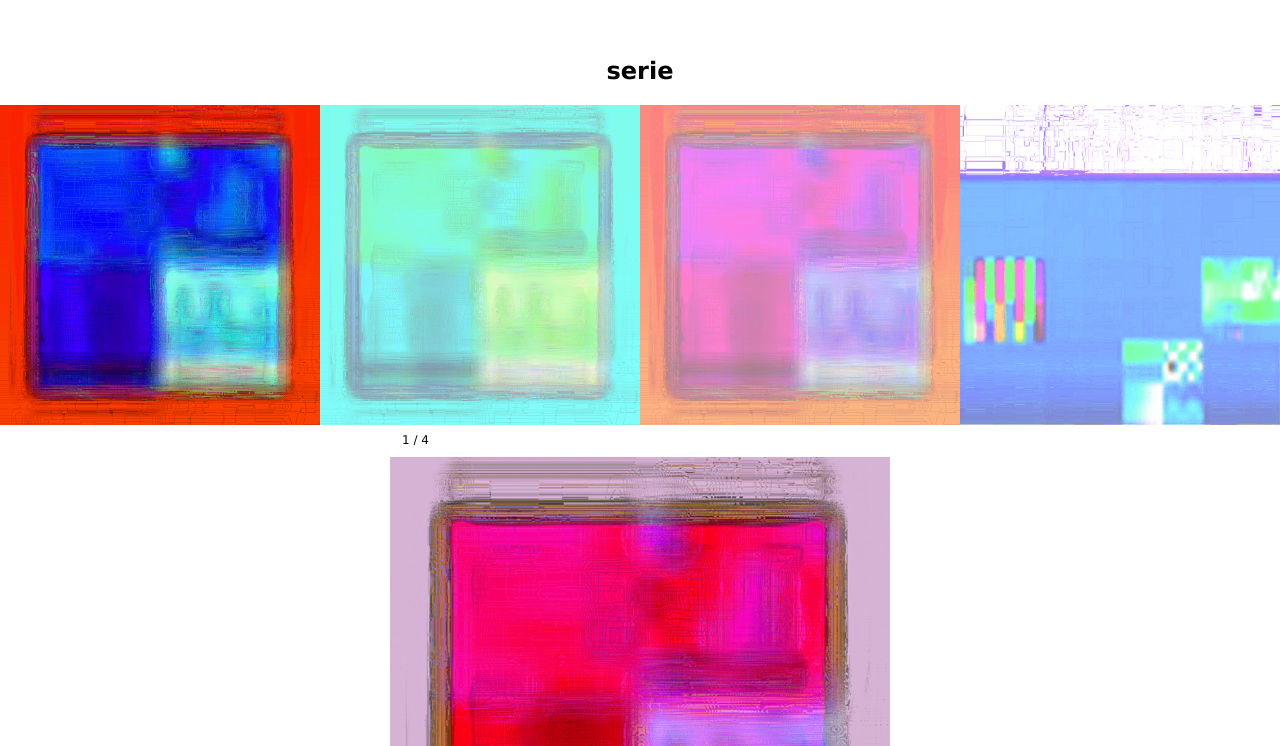
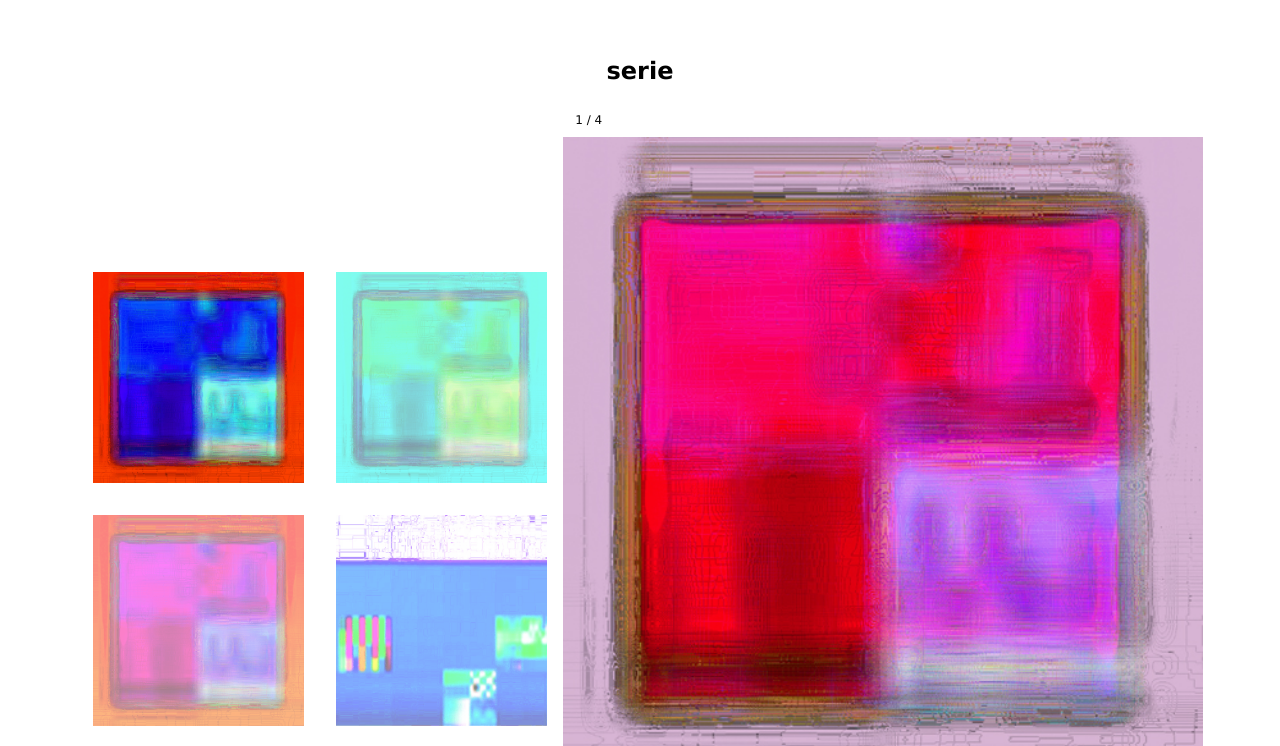
Before and after one commit to fredericGelinat/essaiLightboxheleneresponsnive, a plain HTML site: page index.html in a window 1280 px wide. Shown: the part 54-800 px from the top of the page. Drawn offline with Linux system fonts and the light colour scheme.

Commit message:
responsive lightbox

```diff
--- a/index.html
+++ b/index.html
@@ -38,18 +38,18 @@
   <div class="modal-content">
         <div class="vignettes">
                 <div class="imgVignettes">
-
+                    <div class="row1">
                         <img class="demo cursor" src="/paint/brik1.jpg" style="width:100%" onclick="currentSlide(1)" alt=" and sunrise">
 
 
                         <img class="demo cursor" src="/paint/brik2.jpg" style="width:100%" onclick="currentSlide(2)" alt="Snow">
 
-
-
+                    </div>
+                    <div class="row2">
                         <img class="demo cursor" src="/paint/brik3.jpg" style="width:100%" onclick="currentSlide(3)" alt="Mountains and fjords">
 
                         <img class="demo cursor" src="/paint/cubik1.jpg" style="width:100%" onclick="currentSlide(4)" alt="Northern Lights">
-
+                    </div>
                 </div>
         </div>
 
--- a/lightbox/lightbox2.css
+++ b/lightbox/lightbox2.css
@@ -59,11 +59,10 @@ header > .logo a:hover{
 
     flex-direction: row;
 }
- .modal-content .vignettes .imgVignettes{
-    width: 25%;
-    display: flex;
-    flex-direction: row;
-
+.modal-content .vignettes .imgVignettes {
+  width: 100%;
+  display: flex;
+  flex-direction: row;
 }
   .modal-content .vignettes .column{
 display: flex;
@@ -78,6 +77,9 @@ width: 50%
 
 .bigBox{
     /* width: 70%; */
+}
+.bigBox .affichage{
+  width: 100vw;
 }
 .bigBox .affichage img{
     margin-top: 2em;
@@ -167,3 +169,108 @@ width: 50%
   .hover-shadow:hover {
     box-shadow: 0 4px 8px 0 rgba(0, 0, 0, 0.2), 0 6px 20px 0 rgba(0, 0, 0, 0.19);
   }
+
+
+
+
+
+  /*              MEDIA QUERIES               */
+
+
+  @media  screen and (min-width: 800px) {
+
+    .modal-content {
+      display: flex;
+    flex-direction: column;
+    width: 50%;
+  }
+ .row1 img{
+   margin: 1rem;
+   padding: 1rem;
+ }
+
+ .row2 img{
+   margin: 1rem;
+   padding: 1rem;
+ }
+  }
+
+
+  @media screen and (min-width:890px) {
+
+    #myModal{
+      /* flex-direction: row; */
+    }
+
+    .modal-content {
+      /* display: flex; */
+      /* flex-direction: column; */
+      width: 38%;
+      /* margin-right: 15px; */
+  }
+  .vignettes .imgVignettes {
+    width: 40%;
+    display: flex;
+    /* flex-direction: column; */
+    flex-wrap: wrap;
+    /* gap: 10px 10px; */
+}
+   .row1, .row2{
+     display: flex;
+     /* column-gap: 15px; */
+   }
+
+
+
+  .row2 img{
+    margin: 0;
+  }
+
+  .row1 img {
+     margin: 0;
+}
+   .modal-content .vignettes {
+    display: flex;
+    flex-direction: row;
+    justify-content: flex-start;
+    /* align-items: center; */
+    /* align-content: center; */
+}
+
+.modal-content .vignettes .imgVignettes {
+  width: 50%;
+  display: flex;
+  flex-direction: row;
+}
+
+  }
+
+
+  @media screen and (min-width: 1200px){
+
+    #myModal{
+
+      flex-direction: row;
+
+    }
+
+    .bigBox .affichage{
+      width: 50vw;
+    }
+  }
+
+  @media screen and (min-width: 1400px){
+
+    .modal-content {
+      width: 27%;
+  }
+  .bigBox {
+    width: 41%;
+    /* display: flex; */
+    margin: 5%;
+}
+
+.bigBox img{
+  width: 80% !important;
+}
+  }
```
